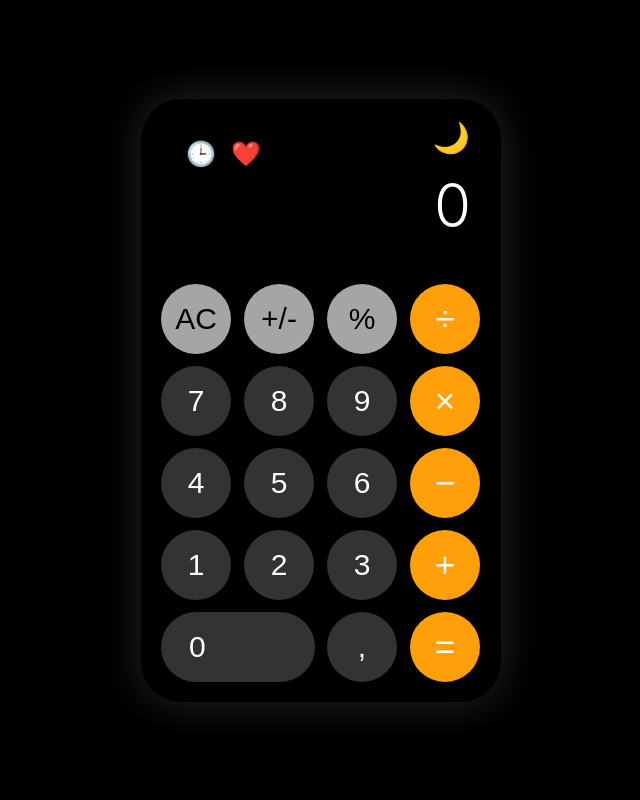
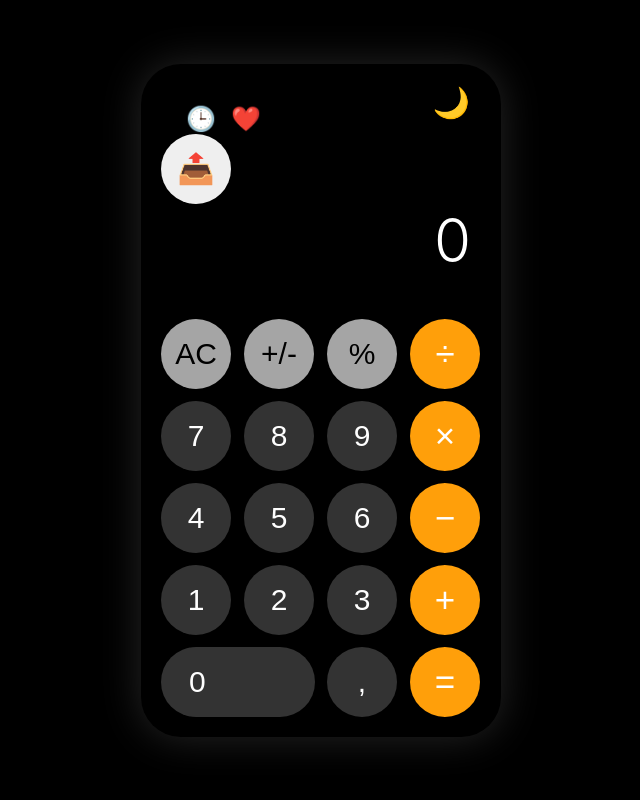
Before and after one commit to Abubakrbass/ios-calculator-web, a plain HTML site: page index.html in a window 1280 px wide. Shown: the whole page, without its empty margins (319-959 px from the left). Drawn offline with nearby package versions, Linux system fonts and the light colour scheme.

Commit message:
Add share button to calculator interface

```diff
--- a/index.html
+++ b/index.html
@@ -23,6 +23,7 @@
     <div class="calculator">
         <button id="history-btn" onclick="toggleHistory()">🕒</button>
         <button id="donate-btn" onclick="toggleDonate()">❤️</button>
+        <button id="share-btn" onclick="shareApp()">📤</button>
         <button id="theme-switcher">🌙</button>
         <div class="display" id="display">0</div>
         <div id="copy-tooltip" class="copy-tooltip">Скопировано</div>
```
